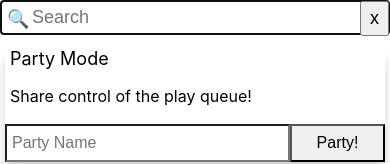
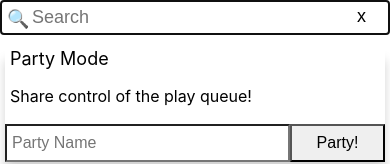
Before and after one commit to shawninder/music, a React (Create React App) app: page / in a window 390 px wide. Shown: the top 164 px of the page. Built offline with nearby package versions, Linux system fonts and the light colour scheme; no server answers.

Commit message:
Styling + auto-party on start + better mobile flow

```diff
--- a/package.json
+++ b/package.json
@@ -25,5 +25,8 @@
     "test": "react-scripts test --env=jsdom",
     "eject": "react-scripts eject",
     "startWs": "nodemon ./ws-server.js"
+  },
+  "devDependencies": {
+    "nodemon": "1.17.2"
   }
 }
--- a/src/App.css
+++ b/src/App.css
@@ -57,11 +57,13 @@ svg {
 }
 
 .omnibox-dismiss {
+  background: transparent;
+  border: 0;
   position: fixed;
   top: 1px;
   right: 1px;
   font-size: large;
-  padding: 5px 8px 5px 8px;
+  padding: 5px 23px 5px 8px;
   z-index: 4;
 }
 
--- a/src/App.js
+++ b/src/App.js
@@ -35,7 +35,7 @@ import contents from './contents'
 
 const dict = new Dict(contents, ['en', 'fr', 'es'])
 
-const socket = io('http://192.168.0.105:8001')
+const socket = io('http://192.168.0.105:8000')
 
 class ClearHistory extends Component {
   constructor (props) {
@@ -195,9 +195,25 @@ class App extends Component {
     let transmitting = {
       name: ''
     }
+    try {
+      const str = localStorage.getItem('transmitting')
+      if (str) {
+        transmitting = JSON.parse(str)
+      }
+    } catch (ex) {
+      // ignore
+    }
 
     let attending = {
       name: ''
+    }
+    try {
+      const str = localStorage.getItem('attending')
+      if (str) {
+        attending = JSON.parse(str)
+      }
+    } catch (ex) {
+      // ignore
     }
 
     this.state = {
@@ -251,35 +267,53 @@ class App extends Component {
       }
     })
 
+    socket.on('partyCreated', (data) => {
+      const transmitting = {
+        name: data.name
+      }
+      this.setState({ transmitting })
+      localStorage.setItem('transmitting', JSON.stringify(transmitting))
+    })
+
     socket.on('endedParty', () => {
-      this.setState({
-        transmitting: {
-          name: ''
-        }
+      const transmitting = {
+        name: ''
+      }
+      this.setState({ transmitting })
+      localStorage.setItem('transmitting', JSON.stringify(transmitting))
+    })
+
+    socket.on('partyEnded', () => {
+      this.setState(this.state.saved)
+    })
+
+    socket.on('leftParty', () => {
+      this.setState(this.state.saved)
+      this.dispatch({
+        type: 'App:saveState'
       })
     })
 
-    socket.on('leftParty', () => {
-      console.log('this.state.saved', this.state.saved)
-      this.setState(this.state.saved)
-    })
-
     socket.on('state', (state) => {
-      console.log('state', state)
       this.setState(state)
     })
 
     socket.on('joinedParty', (party) => {
+      const attending = {
+        name: party.name,
+      }
       this.setState({
         includePlayer: false,
-        attending: {
-          name: party.name,
-        }
+        attending
       })
+      localStorage.setItem('attending', JSON.stringify(attending))
     })
 
     socket.on('guestRequest', (state) => {
-      this.setState(state)
+      this.dispatch({
+        type: 'App:mergeState',
+        state
+      })
     })
 
     socket.on('malformed', (data) => {
@@ -291,7 +325,34 @@ class App extends Component {
     })
     // end
 
-    global.state = this.state
+    global.state = () => {
+      return this.state
+    }
+  }
+
+  componentDidMount () {
+    document.addEventListener('keydown', this.keyDown, false)
+    if (!!this.state.transmitting.name) {
+      this.dispatch({
+        type: 'Party:start',
+        data: {
+          name: this.state.transmitting.name
+        }
+      })
+    }
+
+    if (!!this.state.attending.name) {
+      this.dispatch({
+        type: 'Party:join',
+        data: {
+          name: this.state.attending.name
+        }
+      })
+    }
+  }
+
+  componentWillUnmount () {
+    document.removeEventListener('keydown', this.keyDown, false)
   }
 
   dispatch (action) {
@@ -329,14 +390,6 @@ class App extends Component {
         })
       }
     }
-  }
-
-  componentDidMount () {
-    document.addEventListener('keydown', this.keyDown, false)
-  }
-
-  componentWillUnmount () {
-    document.removeEventListener('keydown', this.keyDown, false)
   }
 
   render () {
--- a/src/actions.js
+++ b/src/actions.js
@@ -34,6 +34,33 @@ function handler (fn) {
   }
 }
 const actions = {
+  App: {
+    mergeState: {
+      go: handler(function (action, socket) {
+        this.setState(action.state)
+        this.dispatch({
+          type: 'App:saveState'
+        })
+        if (this.state.transmitting.name !== '') {
+          socket.emit('state', {
+            name: this.state.transmitting.name,
+            hostKey,
+            state: action.state
+          })
+        }
+      })
+    },
+    saveState: {
+      go: handler(function (action, socket) {
+        localStorage.setItem('history', JSON.stringify(this.state.history))
+        localStorage.setItem('playingNow', JSON.stringify(this.state.playingNow))
+        localStorage.setItem('upNext', JSON.stringify(this.state.upNext))
+        localStorage.setItem('t', JSON.stringify(this.state.t))
+        localStorage.setItem('f', JSON.stringify(this.state.f))
+        localStorage.setItem('playing', JSON.stringify(this.state.playing))
+      })
+    }
+  },
   Music: {
     search: {
       go: search
@@ -66,6 +93,7 @@ const actions = {
             })
           }
         }
+        // end
 
         const val = trim(action.data)
         if (val === '') {
@@ -116,9 +144,6 @@ const actions = {
   Player: {
     setPlaying: {
       go: handler(function (action, socket) {
-        this.setState({
-          playing: true
-        })
         if (this.state.attending.name !== '') {
           socket.emit('queryHost', {
             name: this.state.attending.name,
@@ -127,7 +152,10 @@ const actions = {
               playing: true
             }
           })
-        }
+        } else {
+          this.setState({
+            playing: true
+          })
           if (this.state.transmitting.name !== '') {
             socket.emit('state', {
               name: this.state.transmitting.name,
@@ -137,22 +165,23 @@ const actions = {
               }
             })
           }
+        }
       })
     },
     setNotPlaying: {
       go: handler(function (action, socket) {
-        this.setState({
-          playing: false
-        })
         if (this.state.attending.name !== '') {
           socket.emit('queryHost', {
-            name: this.state.transmitting.name,
+            name: this.state.attending.name,
             guestKey,
             state: {
               playing: false
             }
           })
-        }
+        } else {
+          this.setState({
+            playing: false
+          })
           if (this.state.transmitting.name !== '') {
             socket.emit('state', {
               name: this.state.transmitting.name,
@@ -162,13 +191,13 @@ const actions = {
               }
             })
           }
+        }
       })
     },
     togglePlay: {
       go: handler(function (action, socket) {
         if (this.state.playingNow) {
           const newPlaying = !this.state.playing
-          this.setState({ playing: newPlaying })
           if (this.state.attending.name !== '') {
             socket.emit('queryHost', {
               name: this.state.attending.name,
@@ -177,7 +206,8 @@ const actions = {
                 playing: newPlaying,
               }
             })
-          }
+          } else {
+            this.setState({ playing: newPlaying })
             if (this.state.transmitting.name !== '') {
               socket.emit('state', {
                 name: this.state.transmitting.name,
@@ -186,6 +216,7 @@ const actions = {
                   playing: newPlaying,
                 }
               })
+            }
           }
         } else {
           this.dispatch({
@@ -202,10 +233,6 @@ const actions = {
     play: {
       go: handler(function (action, socket) {
         const data = cloneDeep(action.data)
-        this.setState({
-          playingNow: data,
-          playing: true
-        })
         if (this.state.attending.name !== '') {
           socket.emit('queryHost', {
             name: this.state.attending.name,
@@ -215,7 +242,11 @@ const actions = {
               playing: true,
             }
           })
-        }
+        } else {
+          this.setState({
+            playingNow: data,
+            playing: true
+          })
           if (this.state.transmitting.name !== '') {
             socket.emit('state', {
               name: this.state.transmitting.name,
@@ -227,6 +258,7 @@ const actions = {
             })
           }
           localStorage.setItem('playingNow', JSON.stringify(data))
+        }
       })
     },
     random: {
@@ -235,6 +267,7 @@ const actions = {
         const keys = Object.keys(this.state.collection)
         const len = keys.length
         if (len > 0) {
+          // Play random song from collection
           const rdm = Math.random()
           const idx = Math.round(rdm * (len - 1))
           const item = this.state.collection[keys[idx]]
@@ -243,7 +276,7 @@ const actions = {
             data: randomComponent(item)
           })
         } else {
-          // Play "random" song
+          // Play "random" song from randomData
           const rdm = Math.random()
           const idx = Math.round(rdm * (randomData.length - 1))
           const item = randomData[idx]
@@ -257,27 +290,30 @@ const actions = {
     progress: {
       go: handler(function (action, socket) {
         const data = action.data
-        this.setState({
-          f: data.played,
-          t: data.playedSeconds
-        })
         if (this.state.attending.name !== '') {
           socket.emit('queryHost', {
             name: this.state.attending.name,
             guestKey,
             state: {
-              f: data.played
+              f: data.played,
+              t: data.playedSeconds
             }
           })
-        }
+        } else {
+          this.setState({
+            f: data.played,
+            t: data.playedSeconds
+          })
           if (this.state.transmitting.name !== '') {
             socket.emit('state', {
               name: this.state.transmitting.name,
               hostKey,
               state: {
-              f: data.played
+                f: data.played,
+                t: data.playedSeconds
               }
             })
+          }
         }
       })
     }
@@ -296,7 +332,6 @@ const actions = {
           return item
         }))
 
-        this.setState({ history: newHistory })
         if (this.state.attending.name !== '') {
           socket.emit('queryHost', {
             name: this.state.attending.name,
@@ -305,7 +340,8 @@ const actions = {
               history: newHistory
             }
           })
-        }
+        } else {
+          this.setState({ history: newHistory })
           if (this.state.transmitting.name !== '') {
             socket.emit('state', {
               name: this.state.transmitting.name,
@@ -316,12 +352,12 @@ const actions = {
             })
           }
           localStorage.setItem('history', JSON.stringify(newHistory))
+        }
       })
     },
     clearHistory: {
       go: handler(function (action, socket) {
         const newHistory = []
-        this.setState({ history: newHistory })
         if (this.state.attending.name !== '') {
           socket.emit('queryHost', {
             name: this.state.attending.name,
@@ -330,7 +366,8 @@ const actions = {
               history: newHistory
             }
           })
-        }
+        } else {
+          this.setState({ history: newHistory })
           if (this.state.transmitting.name !== '') {
             socket.emit('state', {
               name: this.state.transmitting.name,
@@ -341,12 +378,12 @@ const actions = {
             })
           }
           localStorage.setItem('history', JSON.stringify(newHistory))
+        }
       })
     },
     clearUpNext: {
       go: handler(function (action, socket) {
         const newUpNext = []
-        this.setState({ upNext: newUpNext })
         if (this.state.attending.name !== '') {
           socket.emit('queryHost', {
             name: this.state.attending.name,
@@ -355,7 +392,8 @@ const actions = {
               upNext: newUpNext
             }
           })
-        }
+        } else {
+          this.setState({ upNext: newUpNext })
           if (this.state.transmitting.name !== '') {
             socket.emit('state', {
               name: this.state.transmitting.name,
@@ -366,6 +404,7 @@ const actions = {
             })
           }
           localStorage.setItem('upNext', JSON.stringify(newUpNext))
+        }
       })
     },
     // upNext
@@ -374,9 +413,6 @@ const actions = {
         const data = cloneDeep(action.data)
         data.key += `:${Date.now()}`
         const newUpNext = [data].concat(this.state.upNext)
-        this.setState({
-          upNext: newUpNext
-        })
         if (this.state.attending.name !== '') {
           socket.emit('queryHost', {
             name: this.state.attending.name,
@@ -385,7 +421,10 @@ const actions = {
               upNext: newUpNext
             }
           })
-        }
+        } else {
+          this.setState({
+            upNext: newUpNext
+          })
           if (this.state.transmitting.name !== '') {
             socket.emit('state', {
               name: this.state.transmitting.name,
@@ -396,6 +435,7 @@ const actions = {
             })
           }
           localStorage.setItem('upNext', JSON.stringify(newUpNext))
+        }
       })
     },
     enqueue: {
@@ -403,9 +443,6 @@ const actions = {
         const data = action.data
         data.key += `:${Date.now()}`
         const newUpNext = this.state.upNext.concat([data])
-        this.setState({
-          upNext: newUpNext
-        })
         if (this.state.attending.name !== '') {
           socket.emit('queryHost', {
             name: this.state.attending.name,
@@ -414,7 +451,10 @@ const actions = {
               upNext: newUpNext
             }
           })
-        }
+        } else {
+          this.setState({
+            upNext: newUpNext
+          })
           if (this.state.transmitting.name !== '') {
             socket.emit('state', {
               name: this.state.transmitting.name,
@@ -425,15 +465,13 @@ const actions = {
             })
           }
           localStorage.setItem('upNext', JSON.stringify(newUpNext))
+        }
       })
     },
     dequeue: {
       go: handler(function (action, socket) {
         const newUpNext = cloneDeep(this.state.upNext)
         pullAt(newUpNext, action.idx)
-        this.setState({
-          upNext: newUpNext
-        })
         if (this.state.attending.name !== '') {
           socket.emit('queryHost', {
             name: this.state.attending.name,
@@ -442,7 +480,10 @@ const actions = {
               upNext: newUpNext
             }
           })
-        }
+        } else {
+          this.setState({
+            upNext: newUpNext
+          })
           if (this.state.transmitting.name !== '') {
             socket.emit('state', {
               name: this.state.transmitting.name,
@@ -453,6 +494,7 @@ const actions = {
             })
           }
           localStorage.setItem('upNext', JSON.stringify(newUpNext))
+        }
       })
     },
     // playback
@@ -481,7 +523,6 @@ const actions = {
         if (this.state.upNext.length > 0) {
           skipped = skipped.concat(this.state.upNext.slice(0, action.idx))
           const newUpNext = this.state.upNext.slice(action.idx + 1)
-          this.setState({ upNext: newUpNext })
           if (this.state.attending.name !== '') {
             socket.emit('queryHost', {
               name: this.state.attending.name,
@@ -490,7 +531,8 @@ const actions = {
                 upNext: newUpNext
               }
             })
-          }
+          } else {
+            this.setState({ upNext: newUpNext })
             if (this.state.transmitting.name !== '') {
               socket.emit('state', {
                 name: this.state.transmitting.name,
@@ -499,6 +541,8 @@ const actions = {
                   upNext: newUpNext
                 }
               })
+            }
+            localStorage.setItem('upNext', JSON.stringify(newUpNext))
           }
         }
         if (skipped.length > 0) {
@@ -531,12 +575,6 @@ const actions = {
         } else {
           playRandom = true
         }
-        this.setState({
-          history,
-          playingNow,
-          upNext,
-          playing
-        })
         if (this.state.attending.name !== '') {
           socket.emit('queryHost', {
             name: this.state.attending.name,
@@ -548,7 +586,13 @@ const actions = {
               upNext
             }
           })
-        }
+        } else {
+          this.setState({
+            history,
+            playingNow,
+            upNext,
+            playing
+          })
           if (this.state.transmitting.name !== '') {
             socket.emit('state', {
               name: this.state.transmitting.name,
@@ -564,6 +608,7 @@ const actions = {
           localStorage.setItem('history', JSON.stringify(history))
           localStorage.setItem('playingNow', JSON.stringify(playingNow))
           localStorage.setItem('upNext', JSON.stringify(upNext))
+        }
         if (playRandom) {
           this.dispatch({
             type: 'Player:random'
@@ -573,11 +618,10 @@ const actions = {
     },
     prev: {
       go: handler(function (action, socket) {
-        if (this.state.t > 3 && !this.state.attending.name) {
+        const len = this.state.history.length
+        if (len === 0 || (this.state.t > 3 && !this.state.attending.name)) {
           this.playerEl.seekTo(0)
         } else {
-          const len = this.state.history.length
-          if (len > 0) {
           const history = this.state.history
           const playingNow = this.state.playingNow
           const upNext = this.state.upNext
@@ -590,10 +634,6 @@ const actions = {
             type: 'Player:play',
             data: previous
           })
-            this.setState({
-              history,
-              upNext
-            })
           if (this.state.attending.name !== '') {
             socket.emit('queryHost', {
               name: this.state.attending.name,
@@ -603,7 +643,11 @@ const actions = {
                 upNext
               }
             })
-            }
+          } else {
+            this.setState({
+              history,
+              upNext
+            })
             if (this.state.transmitting.name !== '') {
               socket.emit('state', {
                 name: this.state.transmitting.name,
@@ -616,8 +660,6 @@ const actions = {
             }
             localStorage.setItem('history', JSON.stringify(history))
             localStorage.setItem('upNext', JSON.stringify(upNext))
-          } else {
-            this.playerEl.seekTo(0)
           }
         }
       })
@@ -666,12 +708,6 @@ const actions = {
   Party: {
     start: {
       go: handler(function (action, socket) {
-        this.setState({
-          transmitting: {
-            name: action.data.name,
-            hostKey
-          }
-        })
         socket.emit('startParty', {
           name: action.data.name,
           hostKey,
@@ -692,7 +728,6 @@ const actions = {
           name: this.state.transmitting.name,
           hostKey
         })
-        this.state.transmitting.name = ''
       })
     },
     join: {
--- a/src/components/Omnibox.js
+++ b/src/components/Omnibox.js
@@ -27,6 +27,12 @@ class Omnibox extends Component {
     })
   }
 
+  focus (event) {
+    this.props.dispatch({
+      type: 'Omnibox:focus'
+    })
+  }
+
   keyDown (event) {
     // TODO The following belongs in the App not the Omnibox
     if (event.keyCode === 32) { // space
@@ -37,6 +43,7 @@ class Omnibox extends Component {
       if (event.target === this.field) {
         if (trim(this.field.value) !== '') {
           this.dismiss(event)
+          this.focus(event)
         } else {
           this.field.blur()
           event.stopPropagation()
--- a/src/mixins/remove.js
+++ b/src/mixins/remove.js
@@ -1,6 +1,6 @@
 const remove = function remove (idx) {
   return {
-    txt: 'x',
+    txt: 'X',
     className: 'removeButton',
     go: (data, dispatch) => {
       return (event) => {
```
Also changed, not shown: ws-server.js (+5 -6 lines), 1 other file (tests, documents, lock files or other folders). Lines whose indentation alone changed are shown as unchanged.
